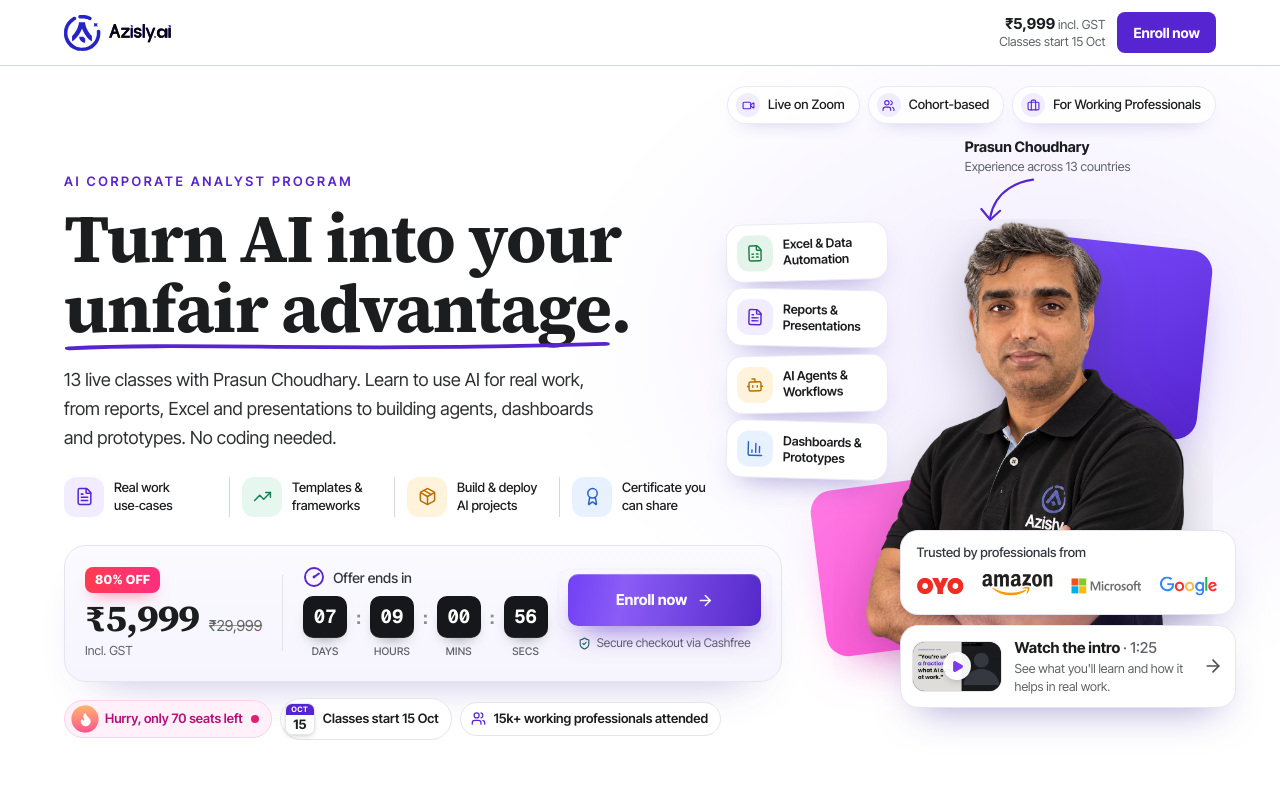
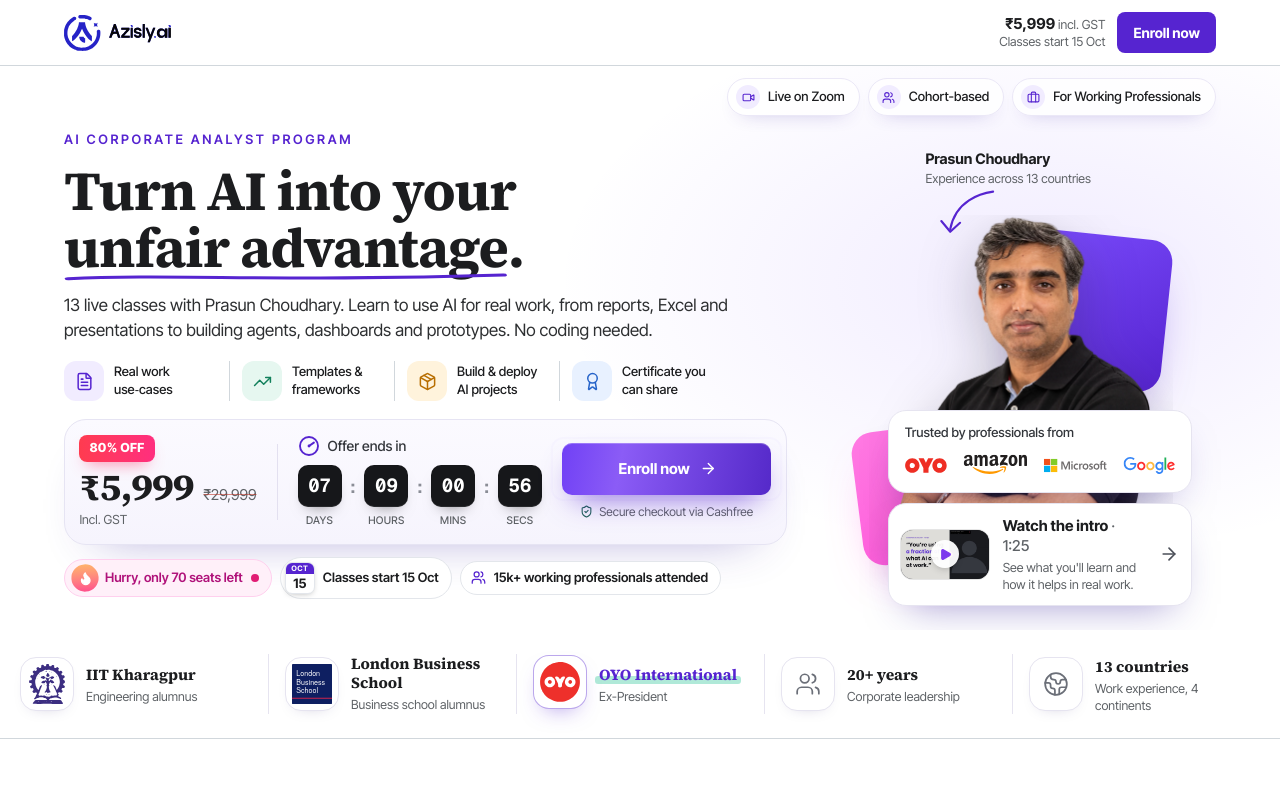
Before and after one commit to katkarpranav2004/azisly-course-landing, a Next.js app: page /corporate in a window 1280 px wide. Shown: the top 800 px of the page. Built offline with nearby package versions, Linux system fonts and the light colour scheme; a web font is replaced by a local one.

Commit message:
Corporate hero: fit the whole hero, photo and credential strip in the first screen on desktop (height-aware spacing, headline and photo sizes)

```diff
--- a/src/app/globals.css
+++ b/src/app/globals.css
@@ -565,3 +565,10 @@
     transition: none !important;
   }
 }
+
+/* Very short desktop windows have no room for the floating topic cards beside the photo, so they step aside. */
+@media (max-height: 839px) {
+  .tag-cards {
+    display: none !important;
+  }
+}
--- a/src/components/course/HeroStudio.tsx
+++ b/src/components/course/HeroStudio.tsx
@@ -232,7 +232,7 @@
 /** Four short selling points with coloured icon tiles, separated by hairlines on desktop. */
 function FeatureRow({ items }: { items: NonNullable<ReturnType<typeof useStudio>["copy"]["hero"]["features"]> }) {
   return (
-    <ul className="mt-6 grid grid-cols-2 gap-x-4 gap-y-3.5 sm:grid-cols-4 sm:gap-0 lg:max-w-[660px]">
+    <ul className="mt-6 grid grid-cols-2 gap-x-4 gap-y-3.5 sm:grid-cols-4 sm:gap-0 lg:mt-[clamp(12px,2.2vh,24px)] lg:max-w-[660px]">
       {items.map((f) => {
         const { Icon, tint } = FEATURE_ICONS[f.icon];
         return (
@@ -252,7 +252,7 @@
 function TagCards({ items }: { items: NonNullable<ReturnType<typeof useStudio>["copy"]["hero"]["tags"]> }) {
   const tilt = [-1.5, 1, -1, 1.5];
   return (
-    <ul className="absolute -left-[28%] top-[1%] z-10 hidden w-[162px] flex-col gap-2 xl:flex">
+    <ul className="tag-cards absolute -left-[28%] top-[1%] z-10 hidden w-[162px] flex-col gap-1.5 xl:flex">
       {items.map((t, i) => {
         const { Icon, tint } = TAG_ICONS[t.icon];
         return (
@@ -263,10 +263,10 @@
             transition={{ duration: 0.5, delay: 0.45 + i * 0.1, ease: [0.22, 1, 0.36, 1] }}
             whileHover={{ y: -3 }}
             style={{ rotate: tilt[i % tilt.length] }}
-            className="flex items-center gap-2.5 rounded-2xl border border-[#ebe8f7] bg-white p-2.5 shadow-[0_14px_30px_-16px_rgba(60,40,160,.5)]"
+            className="flex items-center gap-2.5 rounded-2xl border border-[#ebe8f7] bg-white p-2 shadow-[0_14px_30px_-16px_rgba(60,40,160,.5)]"
           >
-            <span className={`flex h-9 w-9 shrink-0 items-center justify-center rounded-xl ${tint}`}>
-              <Icon size={18} strokeWidth={1.9} />
+            <span className={`flex h-8 w-8 shrink-0 items-center justify-center rounded-xl ${tint}`}>
+              <Icon size={17} strokeWidth={1.9} />
             </span>
             <span className="text-[12.5px] font-semibold leading-tight">{t.title}</span>
           </motion.li>
@@ -306,7 +306,7 @@
         <div aria-hidden className="pointer-events-none absolute inset-0 bg-[radial-gradient(ellipse_55%_70%_at_82%_38%,rgba(124,77,255,.11),transparent_70%)]" />
 
         {hero.pills && (
-          <ul className="relative mx-auto hidden max-w-6xl justify-end gap-2 pt-5 md:flex">
+          <ul className="relative mx-auto hidden max-w-6xl justify-end gap-2 pt-5 md:flex lg:pt-[clamp(8px,1.5vh,20px)]">
             {hero.pills.map((p, i) => {
               const Icon = PILL_ICONS[i % PILL_ICONS.length];
               return (
@@ -321,12 +321,12 @@
           </ul>
         )}
 
-        <div className="relative mx-auto grid max-w-6xl grid-cols-[minmax(0,1fr)] items-center gap-12 py-5 sm:py-10 lg:grid-cols-[1.3fr_.7fr] lg:gap-12 lg:py-12">
+        <div className="relative mx-auto grid max-w-6xl grid-cols-[minmax(0,1fr)] items-center gap-12 py-5 sm:py-10 lg:grid-cols-[1.3fr_.7fr] lg:gap-10 lg:pb-[clamp(22px,3.8vh,46px)] lg:pt-[clamp(8px,1.8vh,26px)]">
           <div className="px-1 sm:px-0">
             <motion.p {...rise(0)} className="text-[12px] font-semibold uppercase tracking-[0.2em] text-accent sm:text-[13px]">
               {hero.eyebrow}
             </motion.p>
-            <motion.h1 {...rise(0.05)} className="display mt-2 text-[clamp(36px,5.4vw,68px)] leading-[1.04] sm:mt-3">
+            <motion.h1 {...rise(0.05)} className="display mt-2 text-[clamp(36px,min(5.4vw,6.9vh),68px)] leading-[1.04] sm:mt-3">
               <Headline text={hero.title} accent={hero.titleAccent} />
             </motion.h1>
             {hero.tagline && (
@@ -347,7 +347,7 @@
               </p>
             </motion.div>
 
-            <motion.p {...rise(0.1)} className="mt-4 max-w-[560px] text-[15.5px] leading-relaxed text-[#2d2f31] sm:mt-5 sm:text-[18px]">
+            <motion.p {...rise(0.1)} className="mt-4 max-w-[560px] text-[15.5px] leading-relaxed text-[#2d2f31] sm:mt-5 sm:text-[18px] lg:mt-4 lg:max-w-[700px] lg:text-[17px] lg:leading-[1.5]">
               {hero.body}
             </motion.p>
 
@@ -360,7 +360,7 @@
             {/* Offer card: price, countdown and the CTA together, with the checkout line centred under the button. */}
             <motion.div
               {...rise(0.15)}
-              className="mt-6 rounded-[22px] border border-[#e6e4f3] bg-[linear-gradient(180deg,#fbfaff,#f6f4fd)] p-4 shadow-[0_24px_50px_-34px_rgba(60,40,160,.45)] sm:mt-7 sm:p-5"
+              className="mt-6 rounded-[22px] border border-[#e6e4f3] bg-[linear-gradient(180deg,#fbfaff,#f6f4fd)] p-4 shadow-[0_24px_50px_-34px_rgba(60,40,160,.45)] sm:mt-7 sm:p-5 lg:mt-[clamp(12px,2.2vh,24px)] lg:p-[clamp(12px,1.8vh,20px)]"
             >
               <div className="flex flex-wrap items-center gap-x-5 gap-y-5 md:flex-nowrap md:gap-x-5">
                 <PriceBlock offer={pricing.offerPrice} list={pricing.listPrice} off={off} />
@@ -375,7 +375,7 @@
               </div>
             </motion.div>
 
-            <motion.div {...rise(0.2)} className="mt-4 flex flex-wrap items-center gap-2">
+            <motion.div {...rise(0.2)} className="mt-4 flex flex-wrap items-center gap-2 lg:mt-[clamp(8px,1.5vh,16px)]">
               <motion.span
                 whileHover={{ y: -2 }}
                 className="flex items-center gap-2 rounded-full border border-[#ffd0ee] bg-[#fff0f9] py-1.5 pl-2 pr-3 text-[13px] font-semibold text-[#b0127a]"
@@ -417,7 +417,7 @@
             initial={{ opacity: 0, scale: 0.95 }}
             animate={{ opacity: 1, scale: 1 }}
             transition={{ duration: 0.8, delay: 0.15, ease: [0.22, 1, 0.36, 1] }}
-            className="relative mx-auto w-full max-w-[380px]"
+            className="relative mx-auto w-full max-w-[380px] lg:max-w-[min(380px,38vh)] lg:translate-y-[clamp(20px,5vh,52px)]"
           >
             <div className="relative aspect-[4/5]">
               {/* Two squares tucked behind Prasun: purple behind his head (top right), pink behind his arms (bottom left). */}
```
